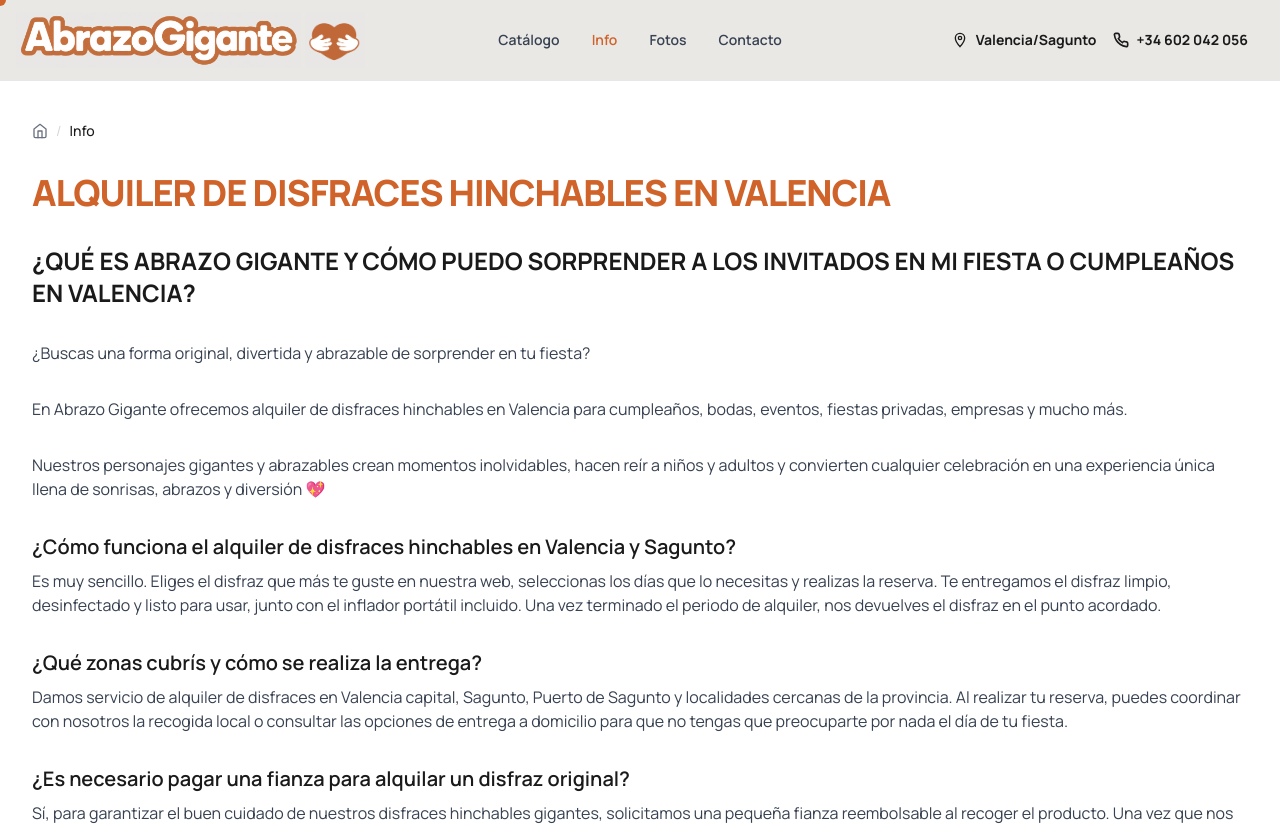
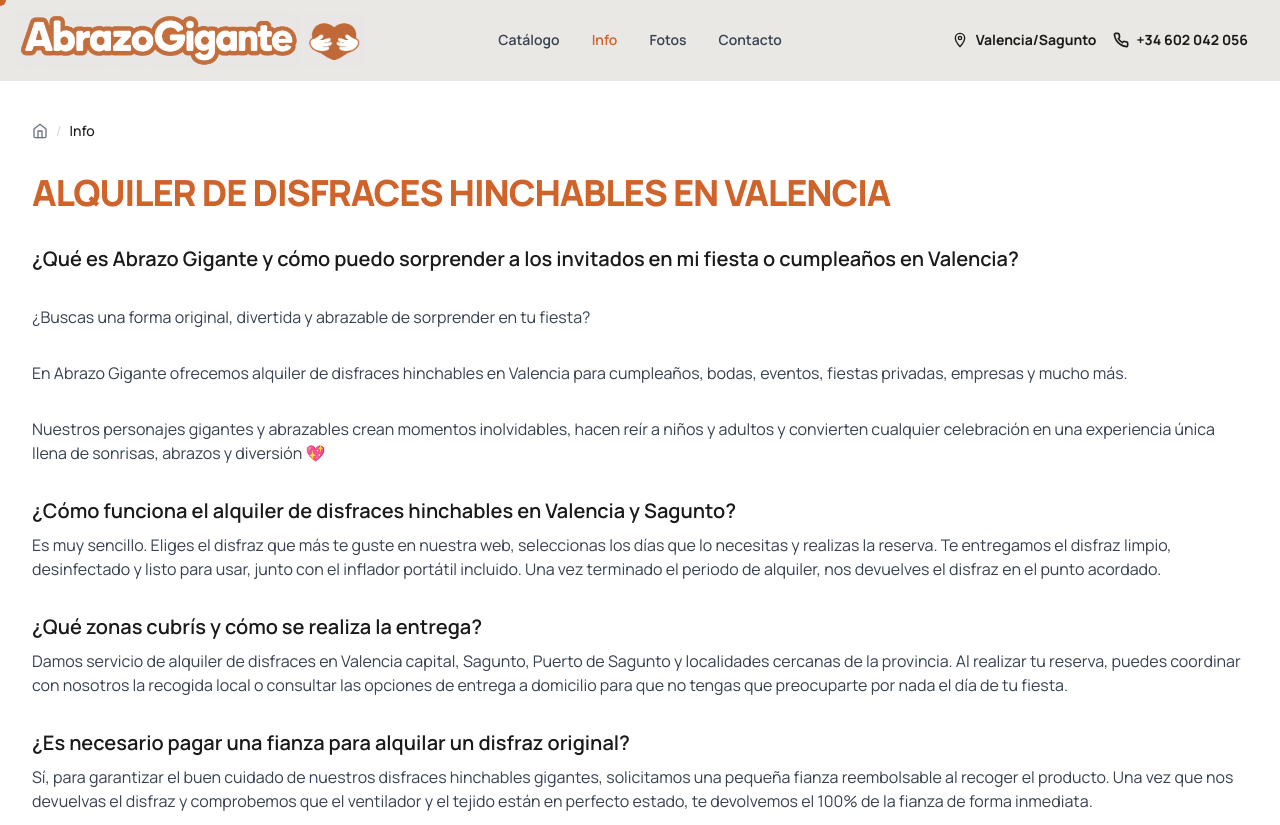
Before and after one commit to Lunapold/costumeval, a Next.js app: page /info in a window 1280 px wide. Shown: the top 825 px of the page. Built offline with nearby package versions, Linux system fonts and the light colour scheme.

Commit message:
Match intro question style to FAQ questions

```diff
--- a/src/app/info/page.tsx
+++ b/src/app/info/page.tsx
@@ -78,7 +78,7 @@
           <h1 className="section-title mb-8" style={{color: '#d0632a'}}>ALQUILER DE DISFRACES HINCHABLES EN VALENCIA</h1>
 
           <div className="space-y-8 text-gray-700">
-            <h2 className="text-2xl font-bold mb-4" style={{color: '#1A1A1A'}}>¿Qué es Abrazo Gigante y cómo puedo sorprender a los invitados en mi fiesta o cumpleaños en Valencia?</h2>
+            <h3 className="text-xl font-semibold mb-4" style={{color: '#1A1A1A'}}>¿Qué es Abrazo Gigante y cómo puedo sorprender a los invitados en mi fiesta o cumpleaños en Valencia?</h3>
             <p>
               ¿Buscas una forma original, divertida y abrazable de sorprender en tu fiesta?
             </p>
```
